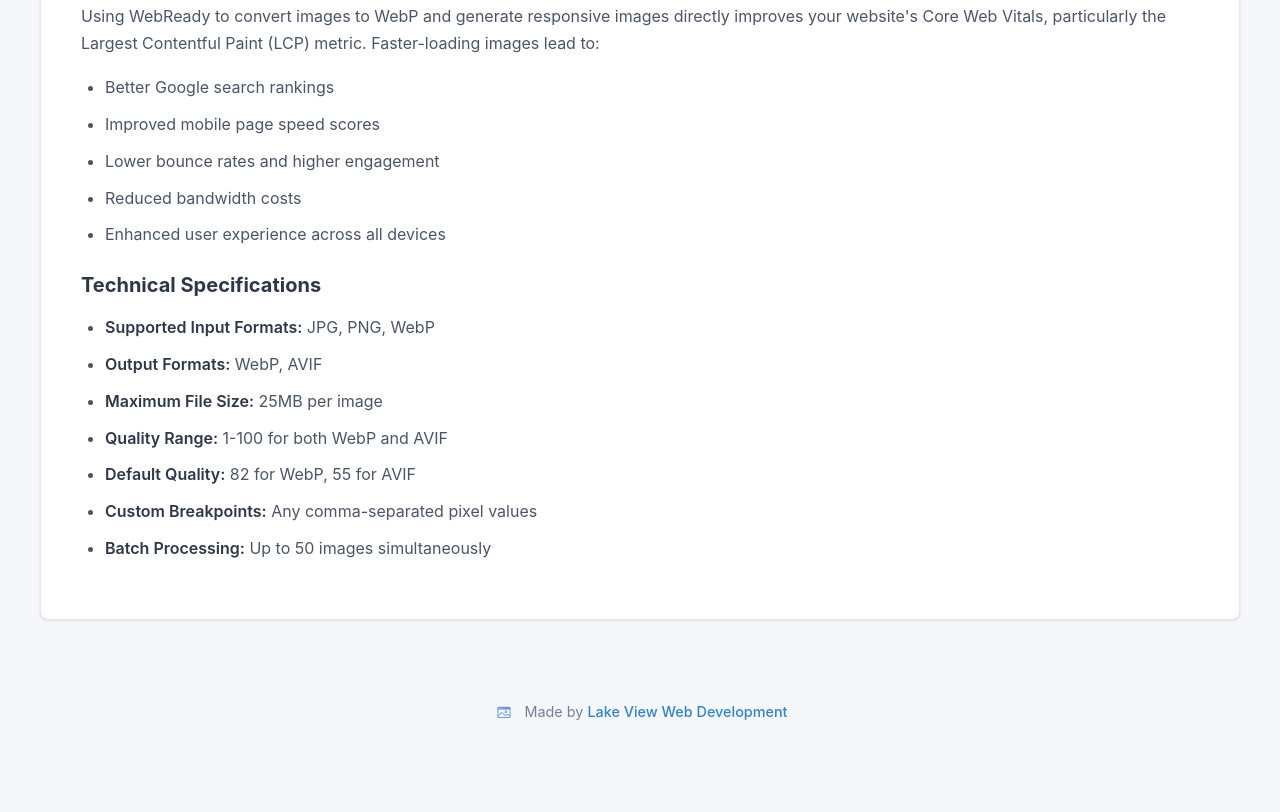
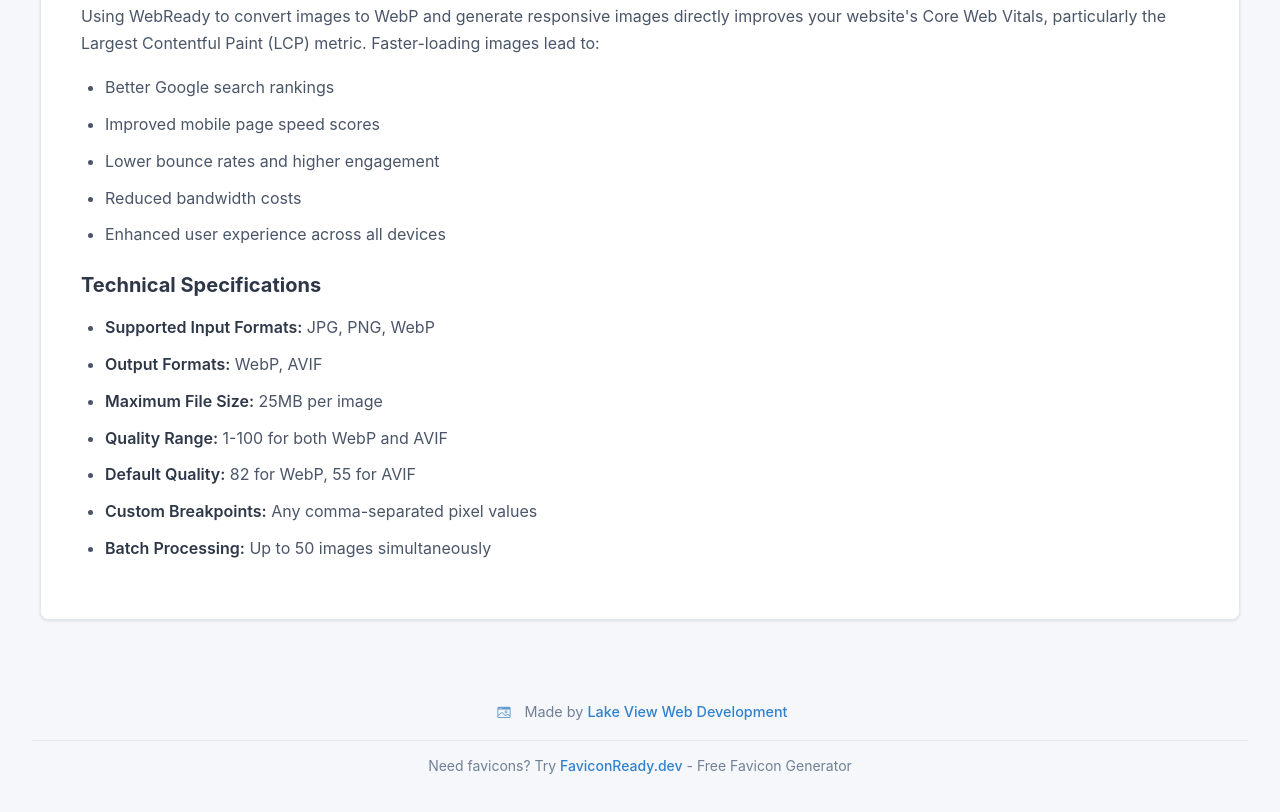
Before and after one commit to podop29/WebReady, a website: page public/index.html in a window 1280 px wide. Shown: the part 3152-3964 px from the top of the page. Before the commit the page ends 3940 px from the top, so only its background shows below. Drawn offline with Linux system fonts and the light colour scheme; no server answers.

Commit message:
add reference to favicons

```diff
--- a/public/index.html
+++ b/public/index.html
@@ -835,6 +835,11 @@
       <img src="/logo.webp" alt="WebReady Logo" class="footer-logo">
       <p>Made by <a href="https://lakeview-webdev.com" target="_blank" rel="noopener noreferrer">Lake View Web Development</a></p>
     </div>
+    <div style="margin-top: 1rem; padding-top: 1rem; border-top: 1px solid #e2e8f0;">
+      <p style="font-size: 0.875rem; color: #718096;">
+        Need favicons? Try <a href="https://faviconready.dev" target="_blank" rel="noopener noreferrer">FaviconReady.dev</a> - Free Favicon Generator
+      </p>
+    </div>
   </footer>
 
   <script>
```
